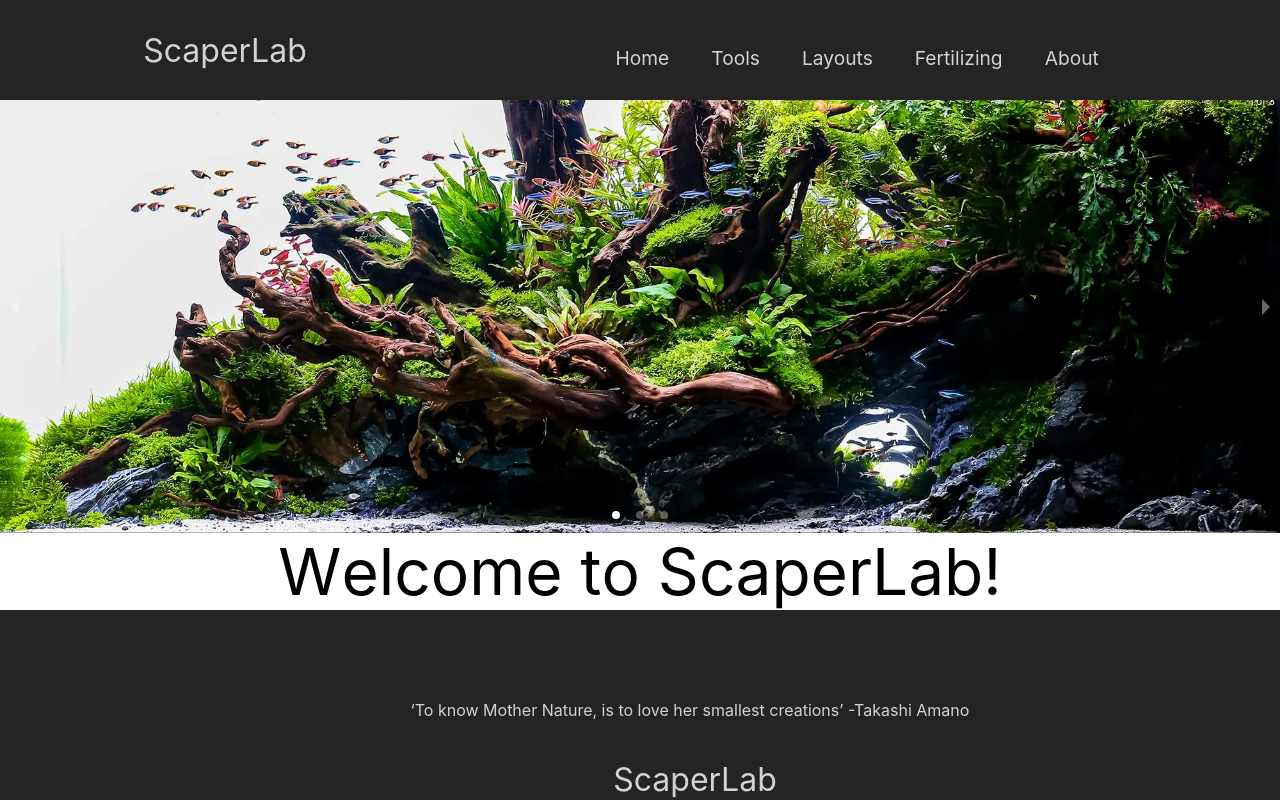
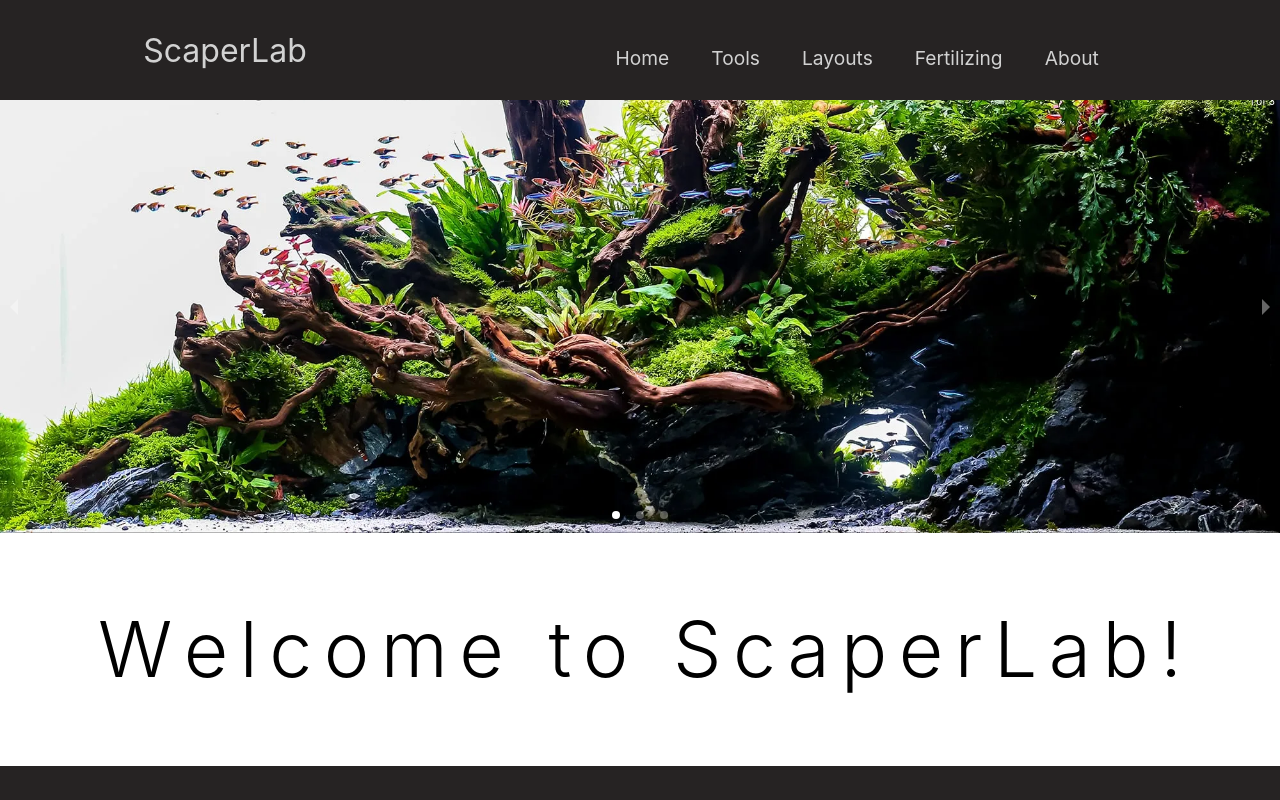
Before and after one commit to freddy-lopez01/ScaperLab, a React (Create React App) app in the folder scaperlab/: page / in a window 1280 px wide. Shown: the top 800 px of the page. Built offline with nearby package versions, Linux system fonts and the light colour scheme.

Commit message:
minor changes

```diff
--- a/scaperlab/src/components/Welcome.css
+++ b/scaperlab/src/components/Welcome.css
@@ -2,16 +2,14 @@
   display: flex;
   justify-content: center;
   overflow: hidden;
+  margin: 5%;
 }
 
-h1 {
-  font-size: 50px;
-  margin-inline: 10%;
-  color: black;
-}
 
 .word {
-  font-size: 5vw;
+  font-size: 6vw;
+  font-weight: 300;
+  margin: 0.5%;
 }
 
 
```
